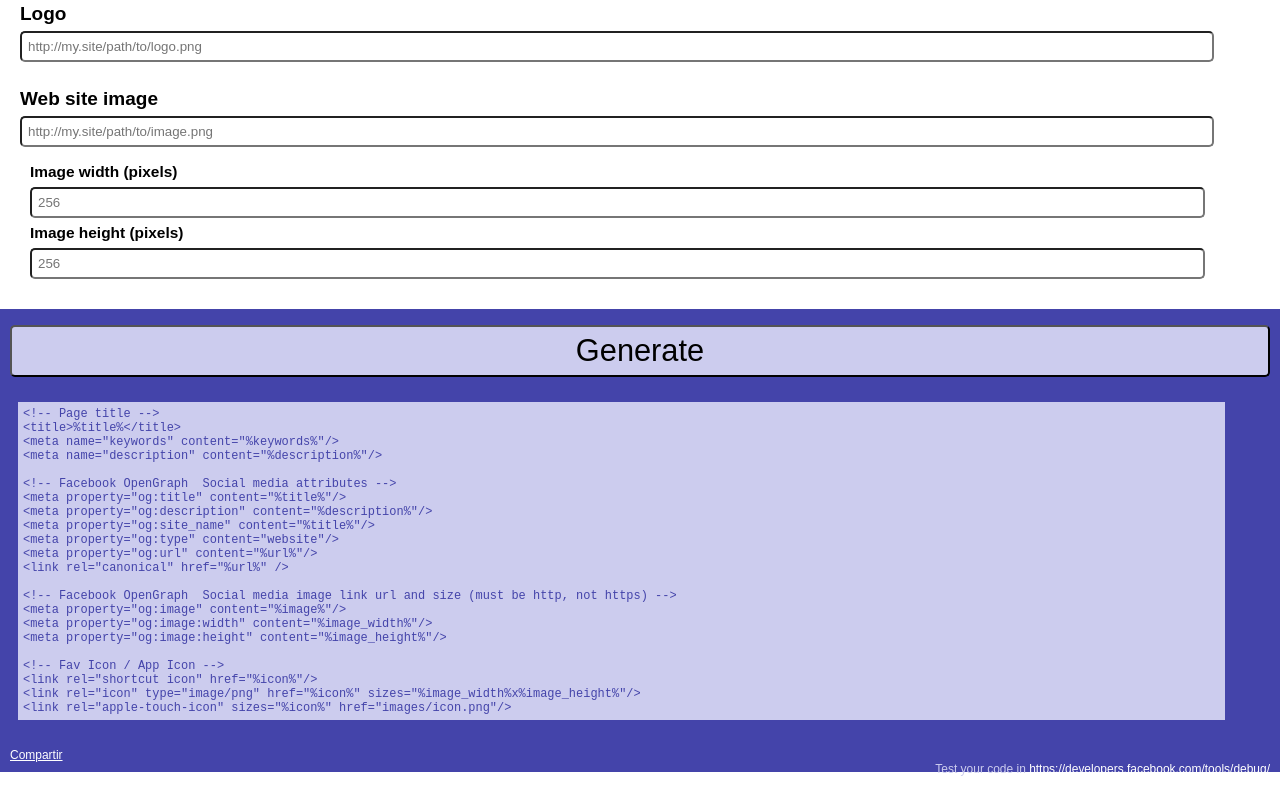
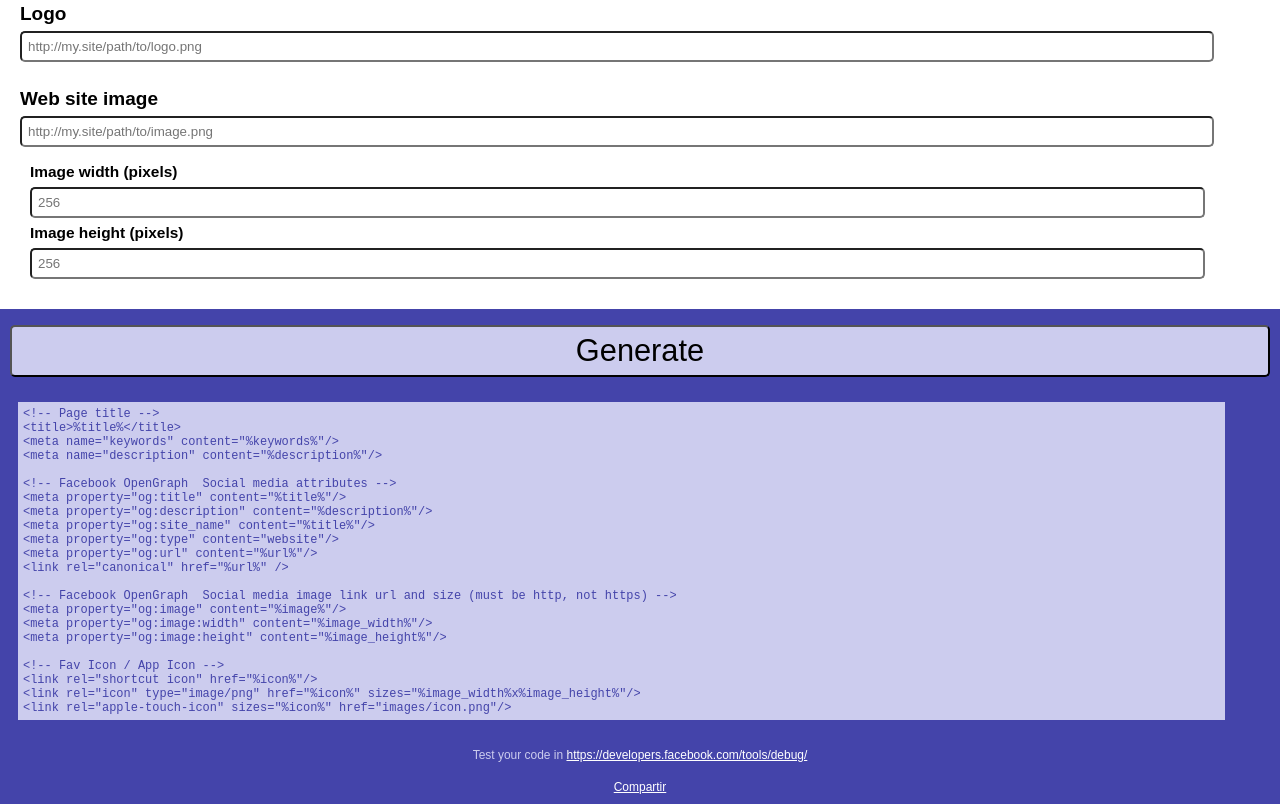
Before and after one commit to fraigo/meta-tags-generator, a plain HTML site: page index.html in a window 1280 px wide. Shown: the part 428-1232 px from the top of the page. Before the commit the page ends 1204 px from the top, so only its background shows below. Drawn offline with Linux system fonts and the light colour scheme.

Commit message:
fixed footer link and share button

```diff
--- a/css/style.css
+++ b/css/style.css
@@ -102,8 +102,13 @@ section > pre{
 	padding:5px;
 }
 
+section.hints > div{
+	display:inline-block;
+	text-align: center;
+	width:100%;
+}
 .testcode{
-	float:right;
+	height:32px;
 }
 
 header > h1{
--- a/index.html
+++ b/index.html
@@ -108,9 +108,9 @@
 
 				</pre>
 			</section>
-			<section>
+			<section class="hints">
+				<div class="testcode">Test your code in <a href="https://developers.facebook.com/tools/debug/">https://developers.facebook.com/tools/debug/</a></div>
 				<div class="fb-share-button" data-href="https://fraigo.github.io/meta-tags-generator/" data-layout="button" data-size="small" data-mobile-iframe="true"><a target="_blank" href="https://www.facebook.com/sharer/sharer.php?u=https%3A%2F%2Ffraigo.github.io%2Fmeta-tags-generator%2F&amp;src=sdkpreparse" class="fb-xfbml-parse-ignore">Compartir</a></div>
-				<div class="testcode">Test your code in <a href="https://developers.facebook.com/tools/debug/">https://developers.facebook.com/tools/debug/</a></div>
 			</section>
 		</footer>
 
```
